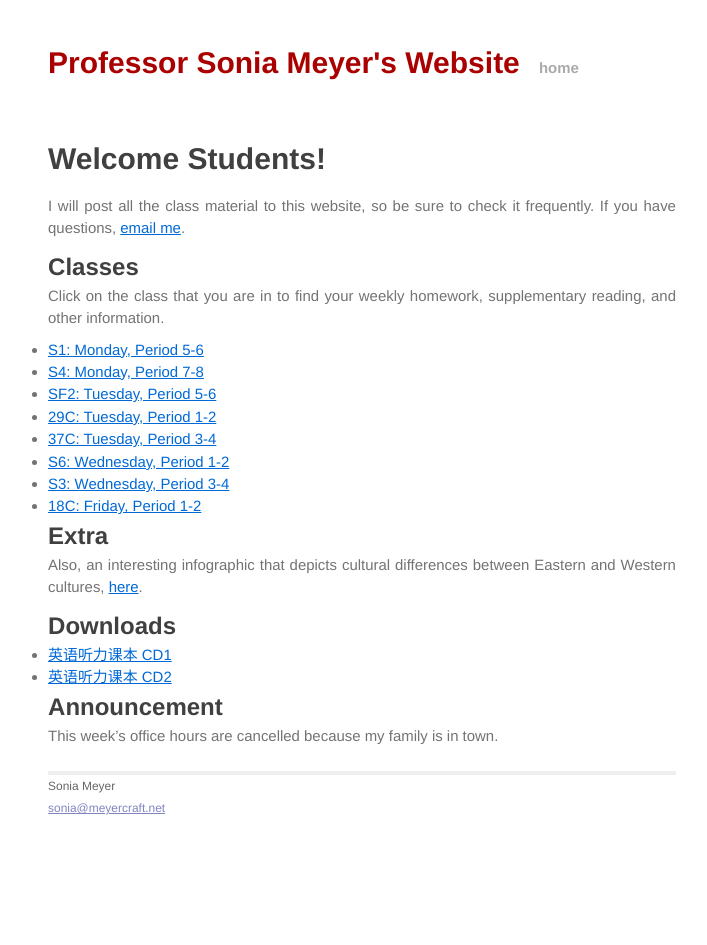
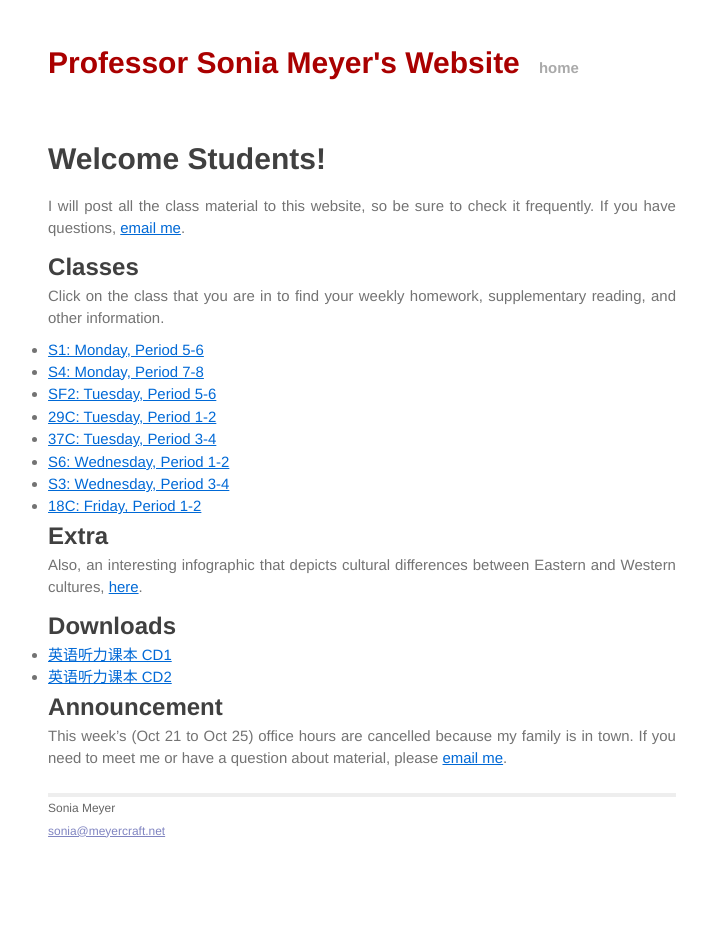
Before and after one commit to soniawmeyer/soniameyer-beihang-students-website, a Jekyll site: the page built from index.md, in a window 1280 px wide. Shown: the whole page, without its empty margins (278-985 px from the left). Built offline with Jekyll 4.4.1, drawn with Linux system fonts in a browser that asks for light colours.

Commit message:
make announcement about no office hours more clear

```diff
--- a/index.md
+++ b/index.md
@@ -31,4 +31,4 @@ Also, an interesting infographic that depicts cultural differences between Easte
 
 ## Announcement
 
-This week's office hours are cancelled because my family is in town.
+This week's (Oct 21 to Oct 25) office hours are cancelled because my family is in town. If you need to meet me or have a question about material, please [email me](mailto:sonia@meyercraft.net).
```
